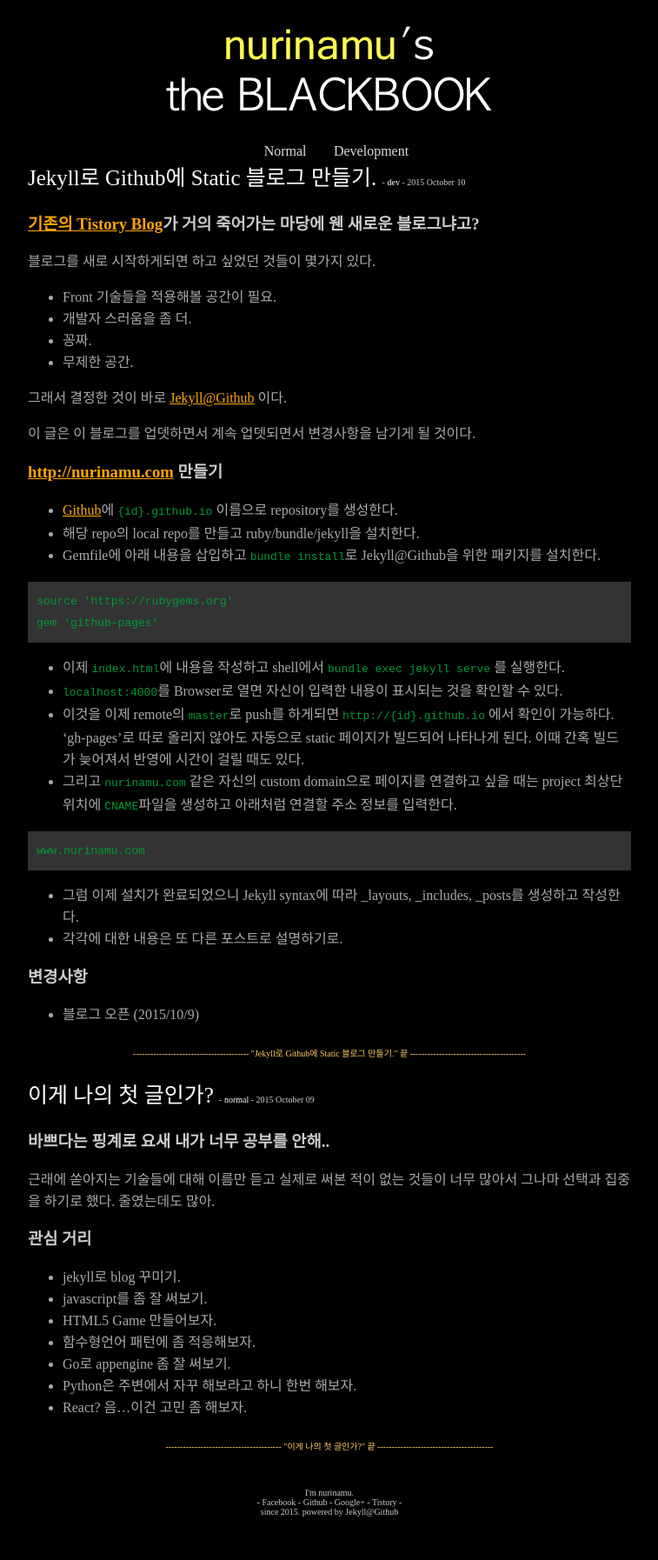
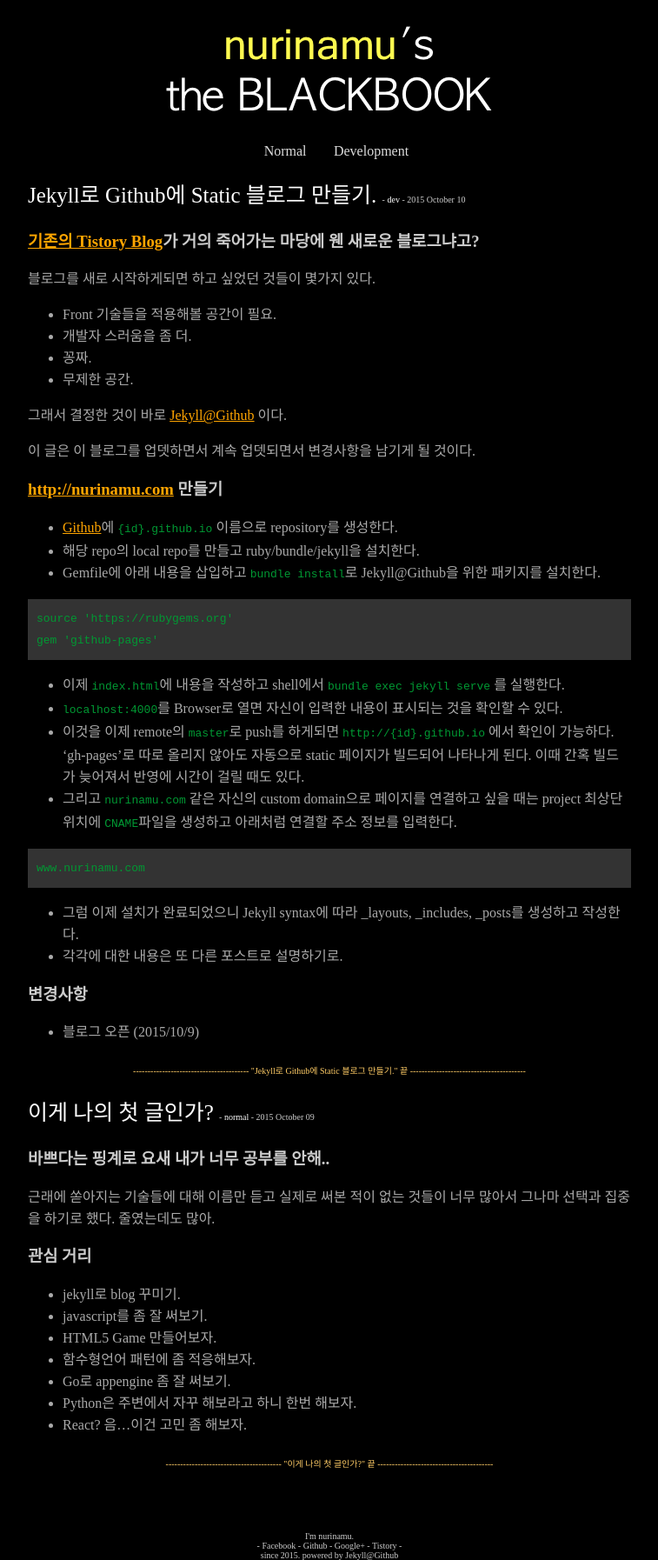
Before and after one commit to nurinamu/nurinamu.github.io, a Jekyll site: the page built from index.html, in a window 1280 px wide. Shown: the whole page at 87% size, without its empty margins (261-1018 px from the left). Built offline with Jekyll 4.4.1, drawn with Linux system fonts in a browser that asks for light colours; Markdown is read by kramdown in place of the engine named in the settings; before the commit the page ends 1752 px from its top, so only the background shows below that.

Commit message:
footer 위치 조정. nav style 수정.

```diff
--- a/_includes/nav.html
+++ b/_includes/nav.html
@@ -1,4 +1,4 @@
-<div class="center-align">
+<div class="nav center-align">
 <table width="200" align="center">
 	<tr>
 		<td class="nav_item"><a href="/normal">Normal</a></td>
--- a/_layouts/default.html
+++ b/_layouts/default.html
@@ -5,6 +5,7 @@
     <link rel="stylesheet" type="text/css" href="{{baseurl}}/assets/css/style.css" />
 </head>
 <body>
+<div height="100%">
 {% include header.html %}
 
 {% include nav.html %}
@@ -24,7 +25,7 @@
 	</td>
 </tr>
 </table>
-
+</div>
 {% include footer.html %}
 </body>
 </html>
--- a/_layouts/home.html
+++ b/_layouts/home.html
@@ -5,6 +5,7 @@
     <link rel="stylesheet" type="text/css" href="{{baseurl}}/assets/css/style.css" />
 </head>
 <body>
+<div class="wrapper">
 {% include header.html %}
 
 {% include nav.html %}
@@ -19,7 +20,7 @@
 </tr>
 </table>
 
-
+</div>
 {% include footer.html %}
 </body>
 </html>
--- a/assets/css/style.css
+++ b/assets/css/style.css
@@ -1,6 +1,11 @@
+html{
+	height: 100%;
+}
+
 body{
 	background-color: #000;
 	color: #AAA;
+	height: 100%;
 }
 
 h3{
@@ -16,9 +21,15 @@
 	background-color: #333;
 }
 
+.wrapper{
+	min-height: 100%;
+	min-height: calc(100% - 90px);
+}
+
 .footer{
 	color : #CCC;
 	font-size : 10px;
+	margin-top : 30px;
 	margin-bottom : 15;
 }
 
@@ -39,6 +50,10 @@
 .center-align{
 	width : 100%;
 	text-align: center;
+}
+
+.nav{
+	margin-bottom : 20px;
 }
 
 .nav_item{
```
